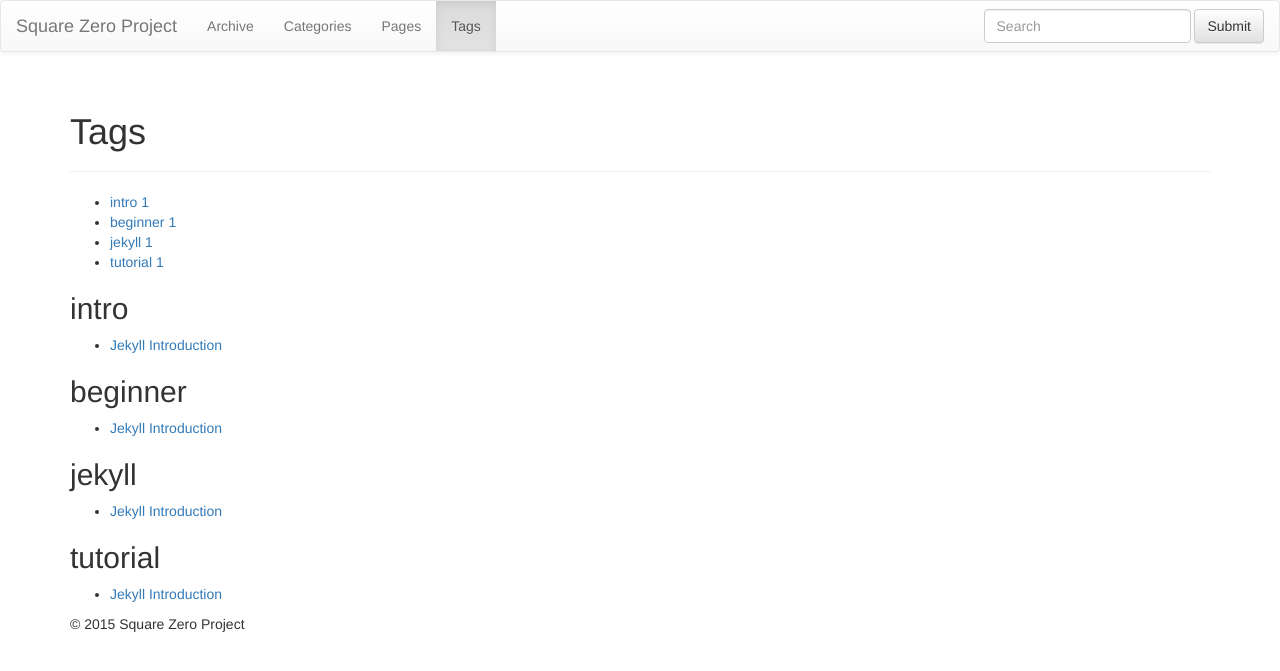
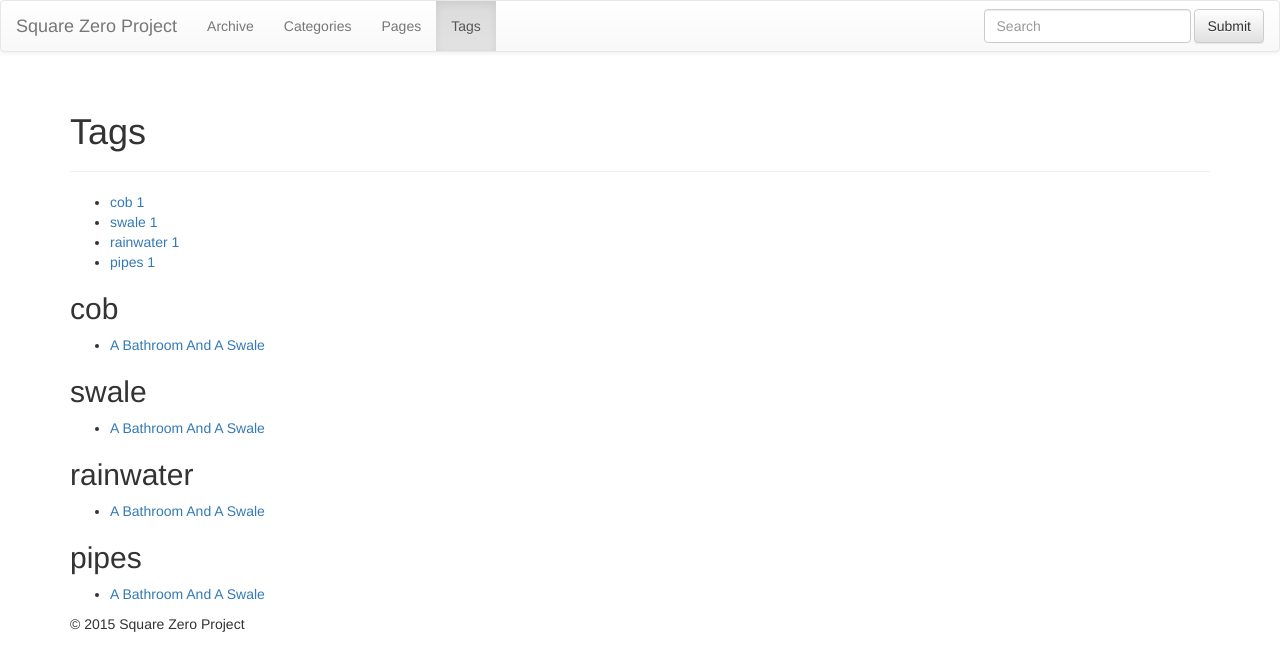
Before and after one commit to nickdit/square-zero, a Jekyll site: the page built from tags.html, in a window 1280 px wide. Shown: the top 671 px of the page. Built offline with Jekyll 4.4.1, drawn with Linux system fonts in a browser that asks for light colours; nearby versions of some CDN libraries; library files that are not in the unit come from our copies; part of the change alters nothing that is shown.

Commit message:
first post

```diff
--- a/_includes/themes/bootstrap-3/post.html
+++ b/_includes/themes/bootstrap-3/post.html
@@ -4,9 +4,11 @@
 
 <div class="row post-full">
   <div class="col-xs-12">
+    <!--
     <div class="date">
       <span>{{ page.date | date_to_long_string }}</span>
     </div>
+    -->
     <div class="content">
       {{ content }}
     </div>
--- /dev/null
+++ b/_posts/2014-04-01-a-bathroom-and-a-swale.md
@@ -0,0 +1,7 @@
+---
+layout: post
+category : building
+tagline: "The first building"
+tags : [cob, swale, rainwater, pipes]
+---
+{% include JB/setup %}
--- a/_posts/core-samples/2011-12-29-jekyll-introduction.md
+++ /dev/null
@@ -1,412 +0,0 @@
----
-layout: post
-category : lessons
-tagline: "Supporting tagline"
-tags : [intro, beginner, jekyll, tutorial]
----
-{% include JB/setup %}
-
-This Jekyll introduction will outline specifically  what Jekyll is and why you would want to use it.
-Directly following the intro we'll learn exactly _how_ Jekyll does what it does.
-
-## Overview
-
-### What is Jekyll?
-
-Jekyll is a parsing engine bundled as a ruby gem used to build static websites from
-dynamic components such as templates, partials, liquid code, markdown, etc. Jekyll is known as "a simple, blog aware, static site generator".
-
-### Examples
-
-This website is created with Jekyll. [Other Jekyll websites](https://github.com/mojombo/jekyll/wiki/Sites).
-
-
-
-### What does Jekyll Do?
-
-Jekyll is a ruby gem you install on your local system.
-Once there you can call `jekyll --server` on a directory and provided that directory
-is setup in a way jekyll expects, it will do magic stuff like parse markdown/textile files,
-compute categories, tags, permalinks, and construct your pages from layout templates and partials.
-
-Once parsed, Jekyll stores the result in a self-contained static `_site` folder.
-The intention here is that you can serve all contents in this folder statically from a plain static web-server.
-
-You can think of Jekyll as a normalish dynamic blog but rather than parsing content, templates, and tags
-on each request, Jekyll does this once _beforehand_ and caches the _entire website_ in a folder for serving statically.
-
-### Jekyll is Not Blogging Software
-
-**Jekyll is a parsing engine.**
-
-Jekyll does not come with any content nor does it have any templates or design elements.
-This is a common source of confusion when getting started.
-Jekyll does not come with anything you actually use or see on your website - you have to make it.
-
-### Why Should I Care?
-
-Jekyll is very minimalistic and very efficient.
-The most important thing to realize about Jekyll is that it creates a static representation of your website requiring only a static web-server.
-Traditional dynamic blogs like Wordpress require a database and server-side code.
-Heavily trafficked dynamic blogs must employ a caching layer that ultimately performs the same job Jekyll sets out to do; serve static content.
-
-Therefore if you like to keep things simple and you prefer the command-line over an admin panel UI then give Jekyll a try.
-
-**Developers like Jekyll because we can write content like we write code:**
-
-- Ability to write content in markdown or textile in your favorite text-editor.
-- Ability to write and preview your content via localhost.
-- No internet connection required.
-- Ability to publish via git.
-- Ability to host your blog on a static web-server.
-- Ability to host freely on GitHub Pages.
-- No database required.
-
-# How Jekyll Works
-
-The following is a complete but concise outline of exactly how Jekyll works.
-
-Be aware that core concepts are introduced in rapid succession without code examples.
-This information is not intended to specifically teach you how to do anything, rather it
-is intended to give you the _full picture_ relative to what is going on in Jekyll-world.
-
-Learning these core concepts should help you avoid common frustrations and ultimately
-help you better understand the code examples contained throughout Jekyll-Bootstrap.
-
-
-## Initial Setup
-
-After [installing jekyll](/index.html#start-now) you'll need to format your website directory in a way jekyll expects.
-Jekyll-bootstrap conveniently provides the base directory format.
-
-### The Jekyll Application Base Format
-
-Jekyll expects your website directory to be laid out like so:
-
-    .
-    |-- _config.yml
-    |-- _includes
-    |-- _layouts
-    |   |-- default.html
-    |   |-- post.html
-    |-- _posts
-    |   |-- 2011-10-25-open-source-is-good.markdown
-    |   |-- 2011-04-26-hello-world.markdown
-    |-- _site
-    |-- index.html
-    |-- assets
-        |-- css
-            |-- style.css
-        |-- javascripts
-
-
-- **\_config.yml**
-	Stores configuration data.
-
-- **\_includes**
-	This folder is for partial views.
-
-- **\_layouts**
-	This folder is for the main templates your content will be inserted into.
-	You can have different layouts for different pages or page sections.
-
-- **\_posts**
-	This folder contains your dynamic content/posts.
-	the naming format is required to be `@YEAR-MONTH-DATE-title.MARKUP@`.
-
-- **\_site**
-	This is where the generated site will be placed once Jekyll is done transforming it.
-
-- **assets**
-	This folder is not part of the standard jekyll structure.
-	The assets folder represents _any generic_ folder you happen to create in your root directory.
-	Directories and files not properly formatted for jekyll will be left untouched for you to serve normally.
-
-(read more: <https://github.com/mojombo/jekyll/wiki/Usage>)
-
-
-### Jekyll Configuration
-
-Jekyll supports various configuration options that are fully outlined here:
-(<https://github.com/mojombo/jekyll/wiki/Configuration>)
-
-
-
-
-## Content in Jekyll
-
-Content in Jekyll is either a post or a page.
-These content "objects" get inserted into one or more templates to build the final output for its respective static-page.
-
-### Posts and Pages
-
-Both posts and pages should be written in markdown, textile, or HTML and may also contain Liquid templating syntax.
-Both posts and pages can have meta-data assigned on a per-page basis such as title, url path, as well as arbitrary custom meta-data.
-
-### Working With Posts
-
-**Creating a Post**
-Posts are created by properly formatting a file and placing it the `_posts` folder.
-
-**Formatting**
-A post must have a valid filename in the form `YEAR-MONTH-DATE-title.MARKUP` and be placed in the `_posts` directory.
-If the data format is invalid Jekyll will not recognize the file as a post. The date and title are automatically parsed from the filename of the post file.
-Additionally, each file must have [YAML Front-Matter](https://github.com/mojombo/jekyll/wiki/YAML-Front-Matter) prepended to its content.
-YAML Front-Matter is a valid YAML syntax specifying meta-data for the given file.
-
-**Order**
-Ordering is an important part of Jekyll but it is hard to specify a custom ordering strategy.
-Only reverse chronological and chronological ordering is supported in Jekyll.
-
-Since the date is hard-coded into the filename format, to change the order, you must change the dates in the filenames.
-
-**Tags**
-Posts can have tags associated with them as part of their meta-data.
-Tags may be placed on posts by providing them in the post's YAML front matter.
-You have access to the post-specific tags in the templates. These tags also get added to the sitewide collection.
-
-**Categories**
-Posts may be categorized by providing one or more categories in the YAML front matter.
-Categories offer more significance over tags in that they can be reflected in the URL path to the given post.
-Note categories in Jekyll work in a specific way.
-If you define more than one category you are defining a category hierarchy "set".
-Example:
-
-    ---
-    title :  Hello World
-    categories : [lessons, beginner]
-    ---
-
-This defines the category hierarchy "lessons/beginner". Note this is _one category_ node in Jekyll.
-You won't find "lessons" and "beginner" as two separate categories unless you define them elsewhere as singular categories.
-
-### Working With Pages
-
-**Creating a Page**
-Pages are created by properly formatting a file and placing it anywhere in the root directory or subdirectories that do _not_ start with an underscore.
-
-**Formatting**
-In order to register as a Jekyll page the file must contain [YAML Front-Matter](https://github.com/mojombo/jekyll/wiki/YAML-Front-Matter).
-Registering a page means 1) that Jekyll will process the page and 2) that the page object will be available in the `site.pages` array for inclusion into your templates.
-
-**Categories and Tags**
-Pages do not compute categories nor tags so defining them will have no effect.
-
-**Sub-Directories**
-If pages are defined in sub-directories, the path to the page will be reflected in the url.
-Example:
-
-    .
-    |-- people
-        |-- bob
-            |-- essay.html
-
-This page will be available at `http://yourdomain.com/people/bob/essay.html`
-
-
-**Recommended Pages**
-
-- **index.html**
-  You will always want to define the root index.html page as this will display on your root URL.
-- **404.html**
-  Create a root 404.html page and GitHub Pages will serve it as your 404 response.
-- **sitemap.html**
-  Generating a sitemap is good practice for SEO.
-- **about.html**
-  A nice about page is easy to do and gives the human perspective to your website.
-
-
-## Templates in Jekyll
-
-Templates are used to contain a page's or post's content.
-All templates have access to a global site object variable: `site` as well as a page object variable: `page`.
-The site variable holds all accessible content and metadata relative to the site.
-The page variable holds accessible data for the given page or post being rendered at that point.
-
-**Create a Template**
-Templates are created by properly formatting a file and placing it in the `_layouts` directory.
-
-**Formatting**
-Templates should be coded in HTML and contain YAML Front Matter.
-All templates can contain Liquid code to work with your site's data.
-
-**Rending Page/Post Content in a Template**
-There is a special variable in all templates named : `content`.
-The `content` variable holds the page/post content including any sub-template content previously defined.
-Render the content variable wherever you want your main content to be injected into your template:
-
-{% capture text %}...
-<body>
-  <div id="sidebar"> ... </div>
-  <div id="main">
-    |.{content}.|
-  </div>
-</body>
-...{% endcapture %}
-{% include JB/liquid_raw %}
-
-### Sub-Templates
-
-Sub-templates are exactly templates with the only difference being they
-define another "root" layout/template within their YAML Front Matter.
-This essentially means a template will render inside of another template.
-
-### Includes
-In Jekyll you can define include files by placing them in the `_includes` folder.
-Includes are NOT templates, rather they are just code snippets that get included into templates.
-In this way, you can treat the code inside includes as if it was native to the parent template.
-
-Any valid template code may be used in includes.
-
-
-## Using Liquid for Templating
-
-Templating is perhaps the most confusing and frustrating part of Jekyll.
-This is mainly due to the fact that Jekyll templates must use the Liquid Templating Language.
-
-### What is Liquid?
-
-[Liquid](https://github.com/Shopify/liquid) is a secure templating language developed by [Shopify](http://shopify.com).
-Liquid is designed for end-users to be able to execute logic within template files
-without imposing any security risk on the hosting server.
-
-Jekyll uses Liquid to generate the post content within the final page layout structure and as the primary interface for working with
-your site and post/page data.
-
-### Why Do We Have to Use Liquid?
-
-GitHub uses Jekyll to power [GitHub Pages](http://pages.github.com/).
-GitHub cannot afford to run arbitrary code on their servers so they lock developers down via Liquid.
-
-### Liquid is Not Programmer-Friendly.
-
-The short story is liquid is not real code and its not intended to execute real code.
-The point being you can't do jackshit in liquid that hasn't been allowed explicitly by the implementation.
-What's more you can only access data-structures that have been explicitly passed to the template.
-
-In Jekyll's case it is not possible to alter what is passed to Liquid without hacking the gem or running custom plugins.
-Both of which cannot be supported by GitHub Pages.
-
-As a programmer - this is very frustrating.
-
-But rather than look a gift horse in the mouth we are going to
-suck it up and view it as an opportunity to work around limitations and adopt client-side solutions when possible.
-
-**Aside**
-My personal stance is to not invest time trying to hack liquid. It's really unnecessary
-_from a programmer's_ perspective. That is to say if you have the ability to run custom plugins (i.e. run arbitrary ruby code)
-you are better off sticking with ruby. Toward that end I've built [Mustache-with-Jekyll](http://github.com/plusjade/mustache-with-jekyll)
-
-
-## Static Assets
-
-Static assets are any file in the root or non-underscored subfolders that are not pages.
-That is they have no valid YAML Front Matter and are thus not treated as Jekyll Pages.
-
-Static assets should be used for images, css, and javascript files.
-
-
-
-
-## How Jekyll Parses Files
-
-Remember Jekyll is a processing engine. There are two main types of parsing in Jekyll.
-
-- **Content parsing.**
-	This is done with textile or markdown.
-- **Template parsing.**
-  This is done with the liquid templating language.
-
-And thus there are two main types of file formats needed for this parsing.
-
-- **Post and Page files.**
-  All content in Jekyll is either a post or a page so valid posts and pages are parsed with markdown or textile.
-- **Template files.**
-	These files go in `_layouts` folder and contain your blogs **templates**. They should be made in HTML with the help of Liquid syntax.
-	Since include files are simply injected into templates they are essentially parsed as if they were native to the template.
-
-**Arbitrary files and folders.**
-Files that _are not_ valid pages are treated as static content and pass through
-Jekyll untouched and reside on your blog in the exact structure and format they originally existed in.
-
-### Formatting Files for Parsing.
-
-We've outlined the need for valid formatting using **YAML Front Matter**.
-Templates, posts, and pages all need to provide valid YAML Front Matter even if the Matter is empty.
-This is the only way Jekyll knows you want the file processed.
-
-YAML Front Matter must be prepended to the top of template/post/page files:
-
-    ---
-    layout: post
-    category : pages
-    tags : [how-to, jekyll]
-    ---
-
-    ... contents ...
-
-Three hyphens on a new line start the Front-Matter block and three hyphens on a new line end the block.
-The data inside the block must be valid YAML.
-
-Configuration parameters for YAML Front-Matter is outlined here:
-[A comprehensive explanation of YAML Front Matter](https://github.com/mojombo/jekyll/wiki/YAML-Front-Matter)
-
-#### Defining Layouts for Posts and Templates Parsing.
-
-The `layout` parameter in the YAML Front Matter defines the template file for which the given post or template should be injected into.
-If a template file specifies its own layout, it is effectively being used as a `sub-template.`
-That is to say loading a post file into a template file that refers to another template file with work in the way you'd expect; as a nested sub-template.
-
-
-
-
-
-## How Jekyll Generates the Final Static Files.
-
-Ultimately, Jekyll's job is to generate a static representation of your website.
-The following is an outline of how that's done:
-
-1. **Jekyll collects data.**
-  Jekyll scans the posts directory and collects all posts files as post objects. It then scans the layout assets and collects those and finally scans other directories in search of pages.
-
-2. **Jekyll computes data.**
-  Jekyll takes these objects, computes metadata (permalinks, tags, categories, titles, dates) from them and constructs one
-  big `site` object that holds all the posts, pages, layouts, and respective metadata.
-  At this stage your site is one big computed ruby object.
-
-3. **Jekyll liquifies posts and templates.**
-  Next jekyll loops through each post file and converts (through markdown or textile) and **liquifies** the post inside of its respective layout(s).
-  Once the post is parsed and liquified inside the the proper layout structure, the layout itself is "liquified".
-	**Liquification** is defined as follows: Jekyll initiates a Liquid template, and passes a simpler hash representation of the ruby site object as well as a simpler
-  hash representation of the ruby post object. These simplified data structures are what you have access to in the templates.
-
-3. **Jekyll generates output.**
-	Finally the liquid templates are "rendered", thereby processing any liquid syntax provided in the templates
-	and saving the final, static representation of the file.
-
-**Notes.**
-Because Jekyll computes the entire site in one fell swoop, each template is given access to
-a global `site` hash that contains useful data. It is this data that you'll iterate through and format
-using the Liquid tags and filters in order to render it onto a given page.
-
-Remember, in Jekyll you are an end-user. Your API has only two components:
-
-1. The manner in which you setup your directory.
-2. The liquid syntax and variables passed into the liquid templates.
-
-All the data objects available to you in the templates via Liquid are outlined in the **API Section** of Jekyll-Bootstrap.
-You can also read the original documentation here: <https://github.com/mojombo/jekyll/wiki/Template-Data>
-
-## Conclusion
-
-I hope this paints a clearer picture of what Jekyll is doing and why it works the way it does.
-As noted, our main programming constraint is the fact that our API is limited to what is accessible via Liquid and Liquid only.
-
-Jekyll-bootstrap is intended to provide helper methods and strategies aimed at making it more intuitive and easier to work with Jekyll =)
-
-**Thank you** for reading this far.
-
-## Next Steps
-
-Please take a look at [{{ site.categories.api.first.title }}]({{ BASE_PATH }}{{ site.categories.api.first.url }})
-or jump right into [Usage]({{ BASE_PATH }}{{ site.categories.usage.first.url }}) if you'd like.
```
